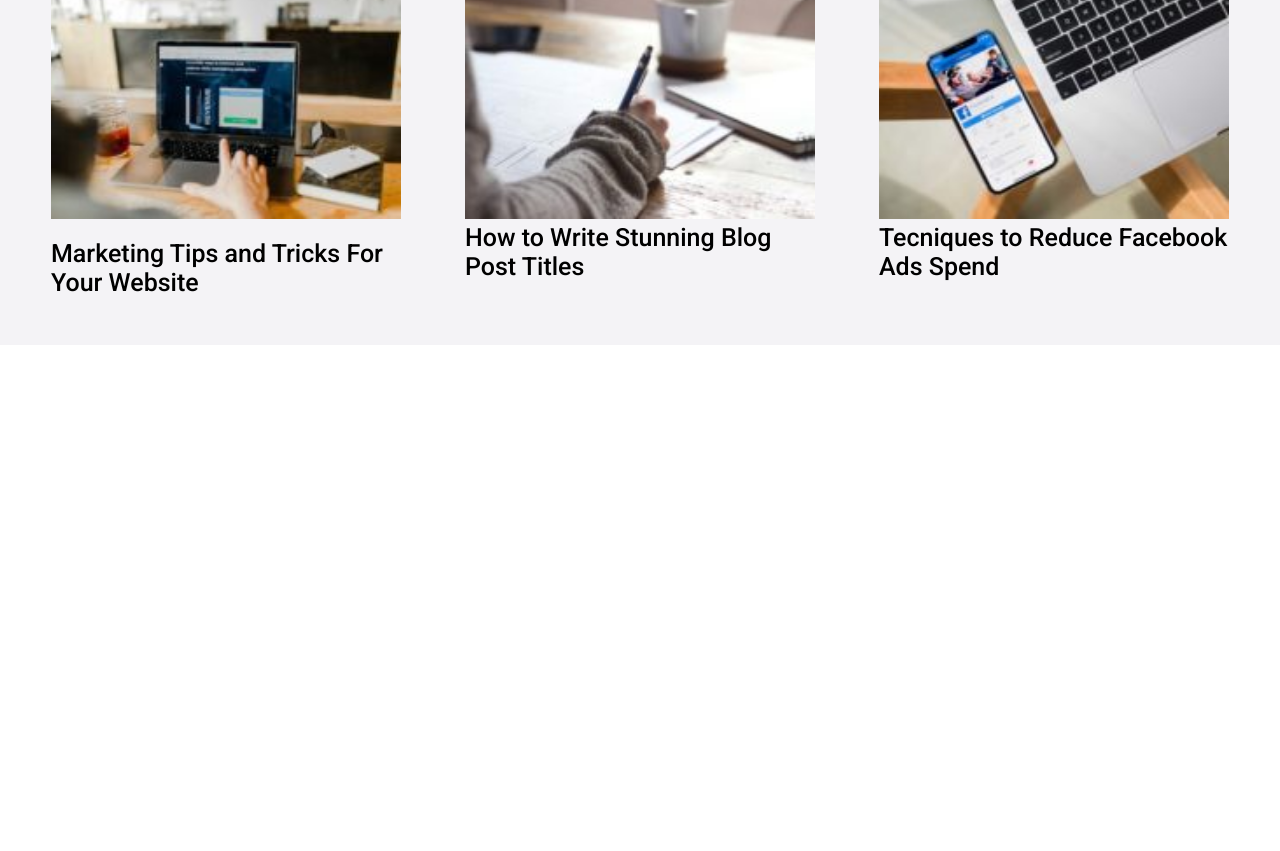
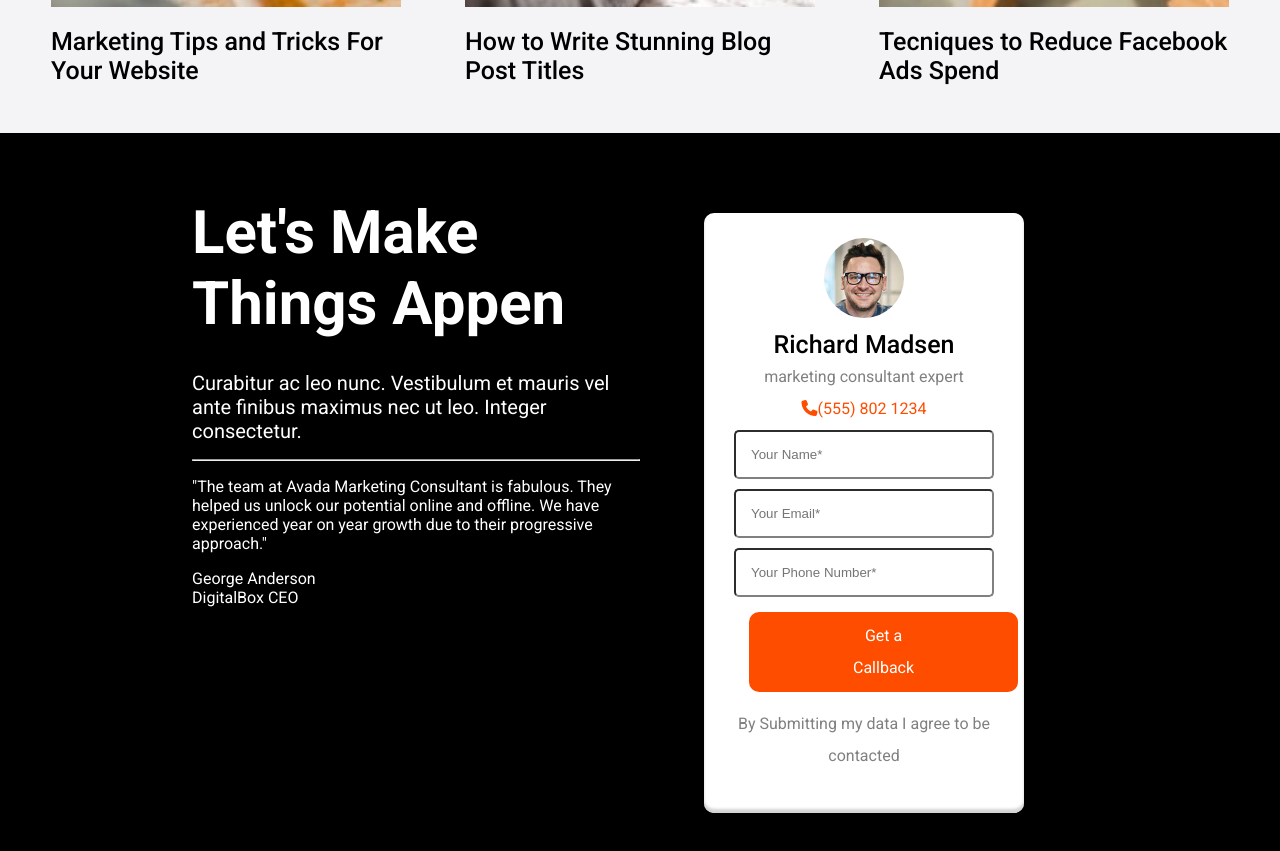
Before and after one commit to MayaSelena773/proj-html-vuejs, a Vue app: page / in a window 1280 px wide. Shown: the part 7320-8171 px from the top of the page. Before the commit the page ends 7665 px from the top, so only its background shows below. Built offline with nearby package versions, Linux system fonts and the light colour scheme.

Commit message:
team section

```diff
--- a/src/components/PageMain.vue
+++ b/src/components/PageMain.vue
@@ -6,6 +6,7 @@
         <PageConsultant />
         <PageClients />
         <PageResources />
+        <PageTeam />
     </main>
 </template>
 
@@ -16,6 +17,7 @@ import PageBrands from './PageBrands.vue'
 import PageConsultant from './PageConsultant.vue'
 import PageClients from './PageClients.vue'
 import PageResources from './PageResources.vue'
+import PageTeam from './PageTeam.vue'
 
 export default {
     name:'PageMain',
@@ -25,7 +27,8 @@ export default {
         PageBrands,
         PageConsultant,
         PageClients,
-        PageResources
+        PageResources,
+        PageTeam
     }
 }
 </script>
--- a/src/components/PageResources.vue
+++ b/src/components/PageResources.vue
@@ -16,11 +16,11 @@
             </div>
             <div class="card-resource">
                 <img src="../assets/img/blog-posts-5-200x133.jpg" alt="blog5" class="blog-img">
-                <p class="large-text">How to Write Stunning Blog Post Titles</p>
+                <p class="large-text padd">How to Write Stunning Blog Post Titles</p>
             </div>
             <div class="card-resource">
                 <img src="../assets/img/blog-posts-4-200x133.jpg" alt="blog4" class="blog-img">
-                <p class="large-text">Tecniques to Reduce Facebook Ads Spend</p>
+                <p class="large-text padd">Tecniques to Reduce Facebook Ads Spend</p>
             </div>
         </div>
     </section>
@@ -47,11 +47,10 @@ export default {
         justify-content: space-between;
     }
     .resource-box {
-        //width: 50%;
+        width: 50%;
     }
     .padd-right {
         padding: 6rem 0;
-        padding-right: 500px;
     }
     .self {
         width: 300px;
--- /dev/null
+++ b/src/components/PageTeam.vue
@@ -0,0 +1,89 @@
+<template>
+<!--Sezione team-->
+    <section class="bg-black">
+        <div class="team-container flex">
+            <!--Titolo e paragrafo-->
+            <div class="side-box">
+                <h2 class="large-title padd">Let's Make Things Appen</h2>
+                <p class="med-text padd">Curabitur ac leo nunc. Vestibulum et mauris vel ante finibus maximus nec ut leo. Integer consectetur.</p>
+                <hr class="padd-text">
+                <p class="padd">"The team at Avada Marketing Consultant is fabulous. They helped us unlock our potential online and offline. We have experienced year on year growth due to their progressive approach."</p>
+                <p>George Anderson</p>
+                <p>DigitalBox CEO</p>
+            </div>
+            <!--Inputs contatti-->
+            <div class="side-box">
+                <div class="contacts-input">
+                    <div class="account">
+                        <img src="../assets/img/marketing-consultant-expert.jpg" alt="consultant" class="account-lg">
+                        <p class="large-text">Richard Madsen</p>
+                        <p class="gray-text">marketing consultant expert</p>
+                        <span class="orange"><i class="fa-solid fa-phone"></i>(555) 802 1234</span>
+                    </div>
+
+                    <div class="inputs">
+                        <input type="text" placeholder="Your Name*" class="single-input">
+                        <input type="email" placeholder="Your Email*" class="single-input">
+                        <input type="number" placeholder="Your Phone Number*" class="single-input">
+                    </div>
+
+                    <span class="button btn-orange">Get a Callback</span>
+                    <p class="gray-text padd">By Submitting my data I agree to be contacted</p>
+                </div>
+            </div>
+        </div>
+    </section>
+</template>
+
+<script>
+export default {
+    name:'PageTeam'
+}
+</script>
+
+<style lang="scss" scoped>
+@import './style/vars.scss';
+
+.bg-black {
+    background-color: black;
+    color: white;
+    display: flex;
+    justify-content: center;
+
+    .team-container {
+        width: 70%;
+        margin: 3rem;
+        .side-box {
+            width: 50%;
+
+            .contacts-input {
+                background-color: white;
+                margin: 2rem 4rem;
+                border-radius: 10px;
+                color: black;
+                text-align: center;
+                line-height: 2rem;
+                padding: 25px;
+                box-shadow: inset 0 -4px 3px lightgray;
+
+                .account-lg {
+                    width: 80px;
+                    height: 80px;
+                    border-radius: 50%;
+                }
+                .inputs {
+                    display: flex;
+                    flex-direction: column;
+
+                    .single-input {
+                        padding: 15px;
+                        margin: 5px;
+                        border-radius: 5px;
+                        border-color: gray;
+                    }
+                }
+            }
+        }
+    }
+}
+</style>
```
